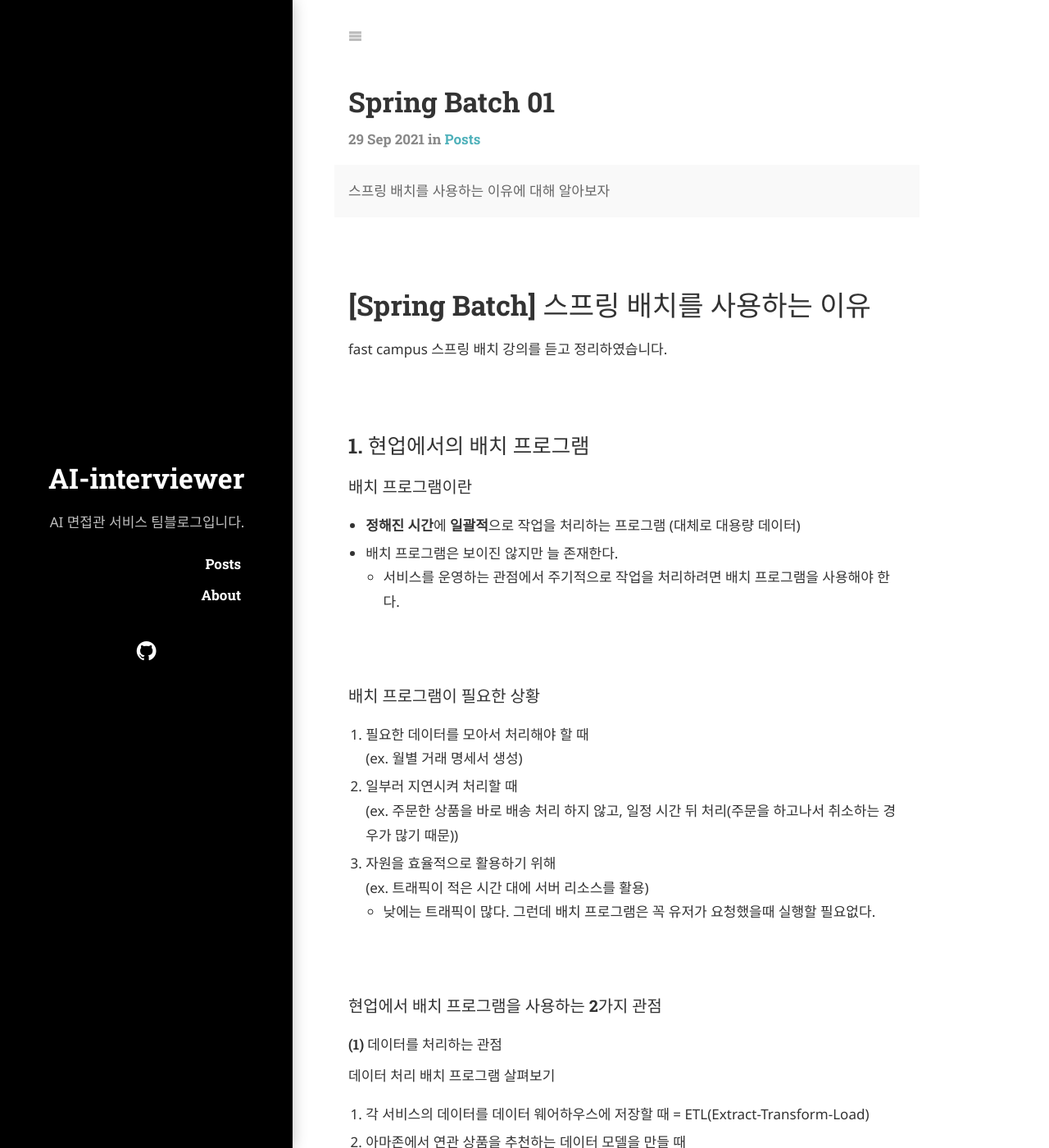
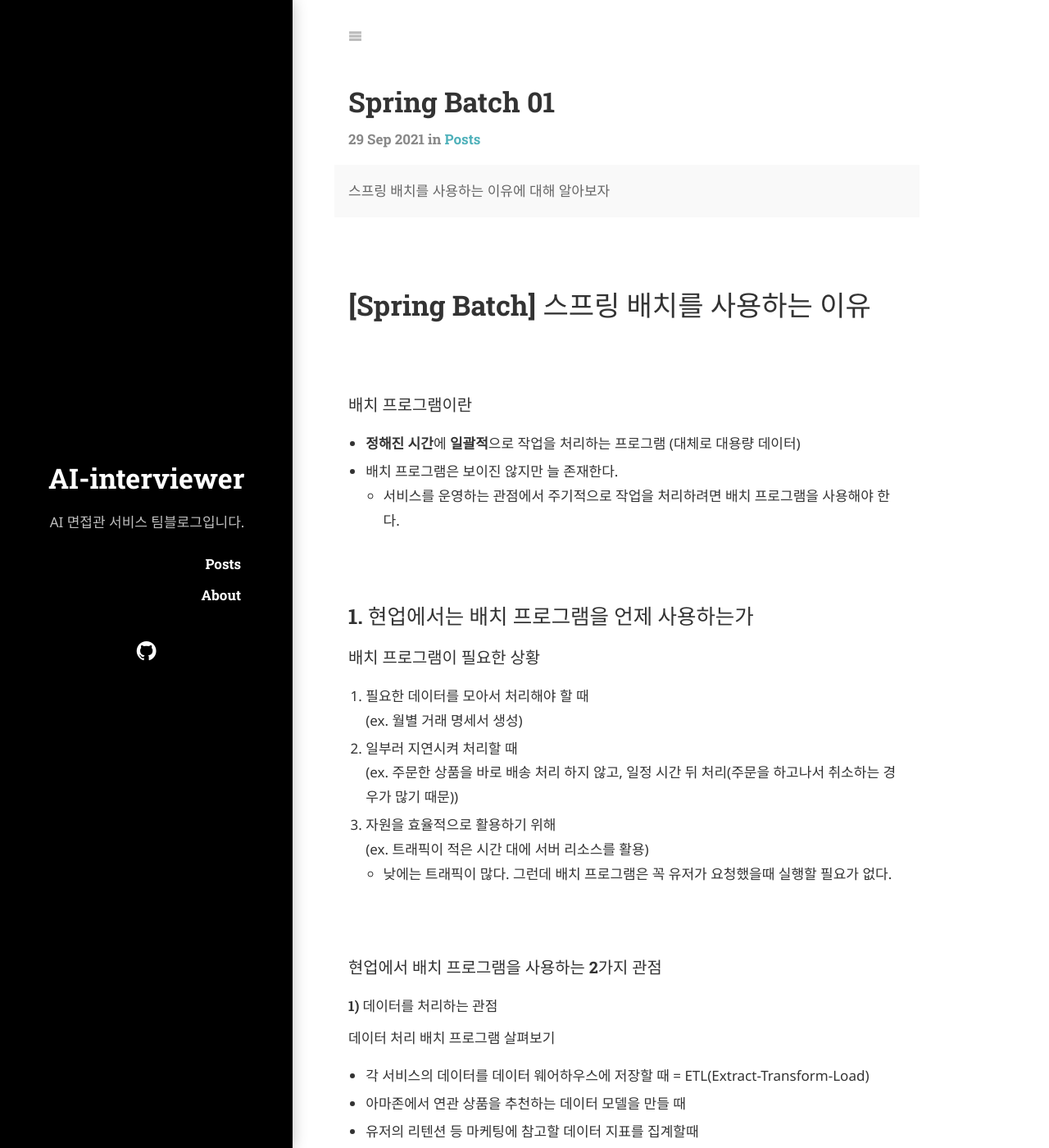
Before and after one commit to Team-HANOI/Team-HANOI.github.io, a Jekyll site: the page built from Posts/_posts/2021-09-29-spring-batch-01.md, in a window 1280 px wide and 1400 px high. Shown: the whole window at 82% size. Built offline with Jekyll 4.4.1, drawn with Linux system fonts in a browser that asks for light colours; some web fonts are replaced; part of the change alters nothing that is shown; some of the changed text lies outside the part shown.

Commit message:
Update 2021-09-29-spring-batch-01.md

```diff
--- a/Posts/_posts/2021-09-29-spring-batch-01.md
+++ b/Posts/_posts/2021-09-29-spring-batch-01.md
@@ -6,14 +6,12 @@ author: cgkim449
 ---
 
 # [Spring Batch] 스프링 배치를 사용하는 이유
-fast campus 스프링 배치 강의를 듣고 정리하였습니다.
-
-## 1. 현업에서의 배치 프로그램
 ### 배치 프로그램이란
 - **정해진 시간**에 **일괄적**으로 작업을 처리하는 프로그램 (대체로 대용량 데이터)
 - 배치 프로그램은 보이진 않지만 늘 존재한다.
   - 서비스를 운영하는 관점에서 주기적으로 작업을 처리하려면 배치 프로그램을 사용해야 한다.
 
+## 1. 현업에서는 배치 프로그램을 언제 사용하는가
 ### 배치 프로그램이 필요한 상황
 1. 필요한 데이터를 모아서 처리해야 할 때
 (ex. 월별 거래 명세서 생성)
@@ -21,21 +19,22 @@ fast campus 스프링 배치 강의를 듣고 정리하였습니다.
 (ex. 주문한 상품을 바로 배송 처리 하지 않고, 일정 시간 뒤 처리(주문을 하고나서 취소하는 경우가 많기 때문))
 3. 자원을 효율적으로 활용하기 위해
 (ex. 트래픽이 적은 시간 대에 서버 리소스를 활용)
-  - 낮에는 트래픽이 많다. 그런데 배치 프로그램은 꼭 유저가 요청했을때 실행할 필요없다.
+  - 낮에는 트래픽이 많다. 그런데 배치 프로그램은 꼭 유저가 요청했을때 실행할 필요가 없다.
 
 ### 현업에서 배치 프로그램을 사용하는 2가지 관점
-#### (1) 데이터를 처리하는 관점
+#### 1) 데이터를 처리하는 관점
 데이터 처리 배치 프로그램 살펴보기
-1. 각 서비스의 데이터를 데이터 웨어하우스에 저장할 때 = ETL(Extract-Transform-Load)
-2. 아마존에서 연관 상품을 추천하는 데이터 모델을 만들 때
-3. 유저의 리텐션 등 마케팅에 참고할 데이터 지표를 집계할때
-#### (2) 서비스 배치 프로그램에 대한 관점
+- 각 서비스의 데이터를 데이터 웨어하우스에 저장할 때 = ETL(Extract-Transform-Load)
+- 아마존에서 연관 상품을 추천하는 데이터 모델을 만들 때
+- 유저의 리텐션 등 마케팅에 참고할 데이터 지표를 집계할때
+
+#### 2) 서비스 배치 프로그램에 대한 관점
 서비스 배치 프로그램 살펴보기
-1. 메시지, 이메일, 푸시 등을 발송할 때
-2. 데이터를 마이그레이션 할 때(스키마가 변경돼었을때)
-3. 실패한 트랜잭션을 재처리할 때
-4. 쿠폰, 포인트 등이 만료되었을 때 소진시키는 처리를 할 때
-5. 월말 또는 월초에 특정 데이터를 생성할 때 - 월별 거래 명세서
+- 메시지, 이메일, 푸시 등을 발송할 때
+- 데이터를 마이그레이션 할 때(스키마가 변경돼었을때)
+- 실패한 트랜잭션을 재처리할 때
+- 쿠폰, 포인트 등이 만료되었을 때 소진시키는 처리를 할 때
+- 월말 또는 월초에 특정 데이터를 생성할 때 - 월별 거래 명세서
 
 ## 2. 왜 **Spring** Batch를 써야하는가
 Spring Batch의 정의 :
@@ -60,8 +59,11 @@ vital for the daily operations of enterprise systems.
 - 배치 처리를 위한 로직을 새로 만드는 것보다 **스프링 배치에서 제공하는
 기본적인 기능을 이용**하는게 생산성 있는 방법이다.
   - 스프링 배치가 견고하고 가볍고 다양한 기능을 제공하기 때문에 사용하는게 아주 어렵지 않다.
-  - 다양한 기능을 제공한다
+  - 스프링 배치는 다양한 기능을 제공한다
     - 로깅/추적, 트랜잭션 관리, 작업 처리 통계, 재시작, 건너뛰기 등 대용량 처리에 필수적인 기능들을 제공
     - 멀티 코어 또는 멀티 서버에서 처리를 분산하는 기능을 제공한다.
 
 > 즉, 프레임워크가 제공하는 기능들을 이해하고 잘 사용하면 된다!
+
+## 참고
+fast campus 스프링 배치 강의를 듣고 정리하였습니다.
```
